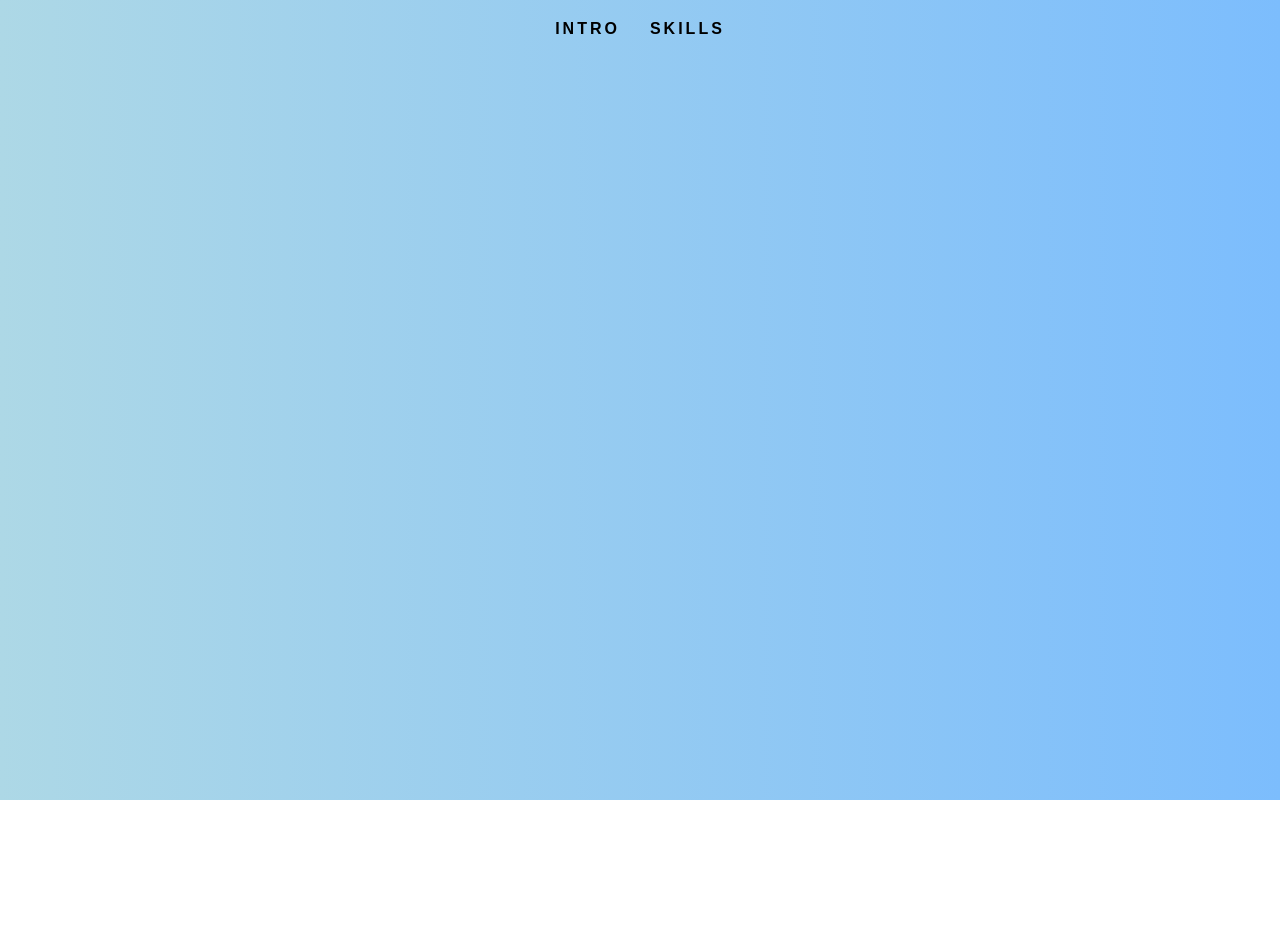
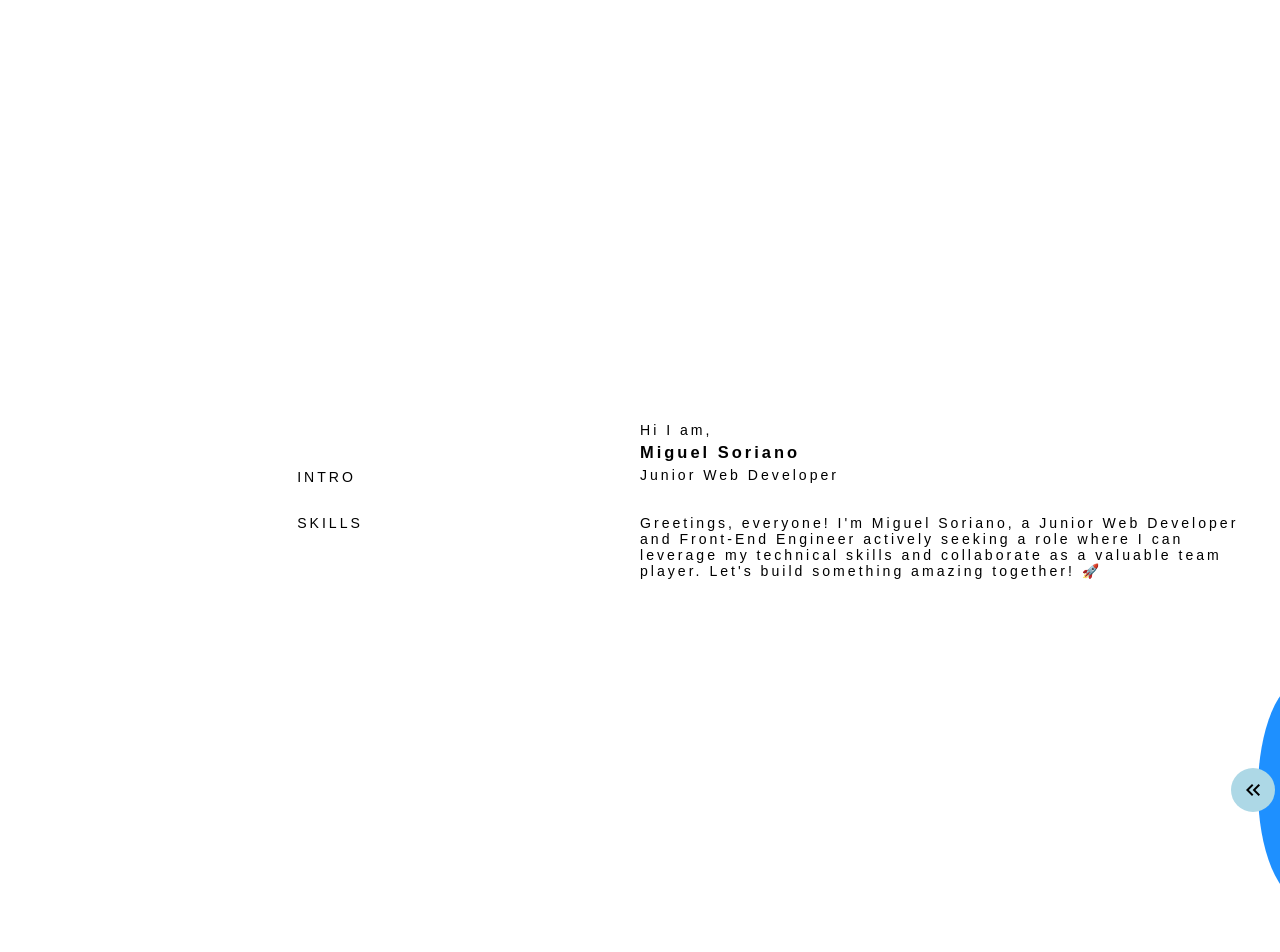
Before and after one commit to MigSor/personal-website, a plain HTML site: page index.html in a window 1280 px wide. Shown: the top 952 px of the page. Before the commit the page ends 800 px from the top, so only its background shows below. Drawn offline with nearby package versions, Linux system fonts and the light colour scheme.

Commit message:
made a the top section of my website

```diff
--- a/index.html
+++ b/index.html
@@ -5,18 +5,53 @@
     <meta name="viewport" content="width=device-width, initial-scale=1.0" />
     <title>Miguel Soriano Personal Website</title>
     <link rel="stylesheet" href="style.css" />
+    <!-- google icon -->
+    <link
+      rel="stylesheet"
+      href="https://fonts.googleapis.com/css2?family=Material+Symbols+Outlined:opsz,wght,FILL,GRAD@48,700,0,0"
+    />
   </head>
   <body>
     <main id="main">
+      <section id="top">
         <header>
           <nav>
             <ul>
-            <li>INTRO</li>
-            <li>SKILLS</li>
+              <li class="nav-links">INTRO</li>
+              <li class="nav-links">SKILLS</li>
             </ul>
           </nav>
         </header>
-      <section id="intro"></section>
+        <section id="intro">
+          <div id="introMsg">
+            <div class="introMsg-top">
+              <p>Hi I am,</p>
+              <h1>Miguel Soriano</h1>
+              <p>Junior Web Developer</p>
+            </div>
+            <br /><br />
+            <p>
+              Greetings, everyone! I'm Miguel Soriano, a Junior Web Developer
+              and Front-End Engineer actively seeking a role where I can
+              leverage my technical skills and collaborate as a valuable team
+              player. Let's build something amazing together!
+              <span id="rocket">🚀</span>
+            </p>
+          </div>
+          <div class="social">
+            <span class="material-symbols-outlined left-arrow">
+              keyboard_double_arrow_left
+            </span>
+            <a href="">
+              <img src="./images/iconGithub.png" alt="Github" />
+            </a>
+            <a href="">
+              <img src="./images/iconLinkedin.png" alt="Linkedin" />
+            </a>
+          </div>
+        </section>
+      </section>
+      <section id="mid"></section>
     </main>
     <script src="script.js"></script>
   </body>
--- a/style.css
+++ b/style.css
@@ -2,35 +2,106 @@
   margin: 0;
   padding: 0;
   box-sizing: border-box;
-  font-family: Arial, Helvetica, sans-serif;
-  letter-spacing: 3px;
 }
 
 #main {
-  height: 100vh;
   width: 100vw;
   position: relative;
-  background: linear-gradient(90deg, lightblue, rgb(124, 189, 253));
+  /* background: linear-gradient(90deg, lightblue, rgb(124, 189, 253)); */
+  padding: 0 20px;
+  font-family: Arial, Helvetica, sans-serif;
+  letter-spacing: 3px;
+  font-size: 1.1vw;
+  display: flex;
+  flex-direction: column;
+  overflow: hidden;
 }
 
-nav ul {
+#top {
+  display: flex;
+  height: 1000px;
   width: 100%;
+  position: relative;
+}
 
+#mid {
+  display: flex;
+  height: 800px;
+  width: 100%;
+  background-color: grey;
+}
+
+header {
+  width: 50%;
   display: flex;
   justify-content: center;
-  gap: 30px;
-  padding-block: 20px;
+  align-items: center;
+  position: relative;
+  /* outline: 1px solid red; */
 }
 
-nav ul li {
+#intro {
+  width: 50%;
+}
+
+.nav-links {
   list-style: none;
-  font-weight: 600;
+  margin-block: 30px;
   transition: all 0.5s;
 }
 
-nav ul li:hover {
+.nav-links:hover,
+.social a:hover {
   transform: scale(1.1);
-  background-color: rgb(214, 255, 253);
-  padding: 8px;
+  background-color: lightblue;
+  padding: 10px;
   border-radius: 10px;
+  cursor: pointer;
 }
+
+#intro {
+  display: flex;
+  align-items: center;
+}
+
+.introMsg-top {
+  display: flex;
+  flex-direction: column;
+  gap: 5px;
+}
+.social {
+  display: flex;
+  flex-direction: column;
+  justify-content: space-around;
+  background-color: dodgerblue;
+  border-top-left-radius: 50%;
+  border-bottom-left-radius: 50%;
+  height: 220px;
+  padding: 30px;
+  position: absolute;
+  right: -90px;
+  bottom: 10%;
+  transition: all 0.5s;
+}
+
+.social:hover {
+  transform: translate(-50px, 0px);
+}
+
+.social a {
+  transition: all 0.5s;
+}
+
+.left-arrow {
+  position: absolute;
+  right: 75px;
+  bottom: 40%;
+  background-color: lightblue;
+  padding: 10px;
+  border-radius: 50%;
+  transition: transform 0.5s;
+}
+
+.left-arrow:hover {
+  transform: scale(1.2);
+}
```
Also changed, not shown: images/iconGithub.png (added), images/iconLinkedin.png (added), images/miguelPic.jpeg (deleted). Lines whose indentation alone changed are shown as unchanged.
